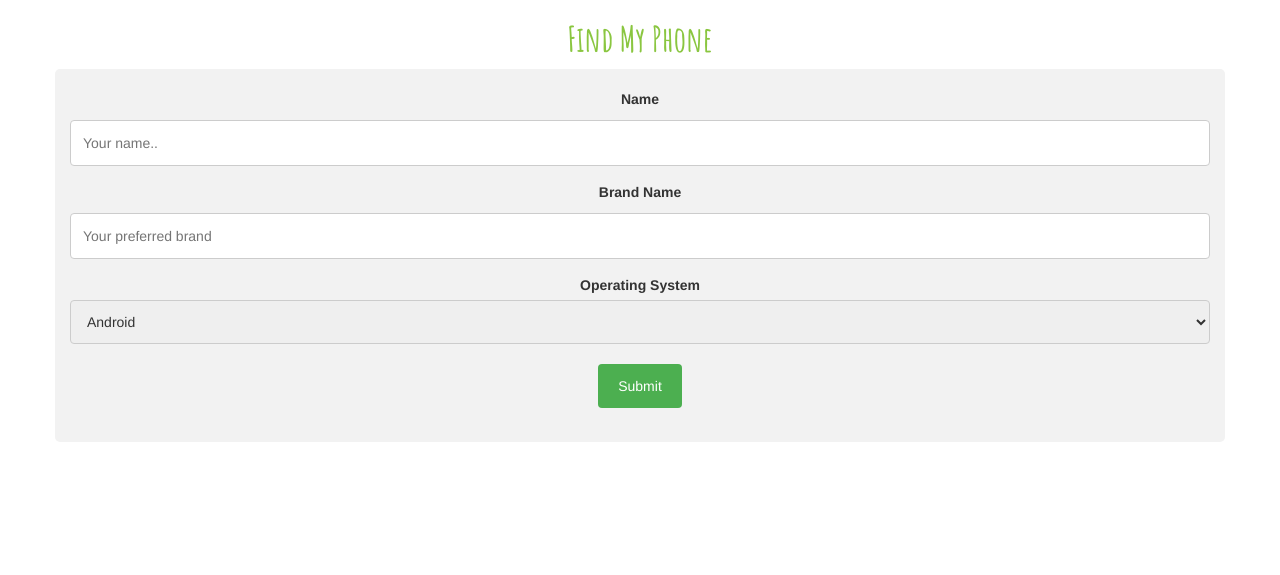
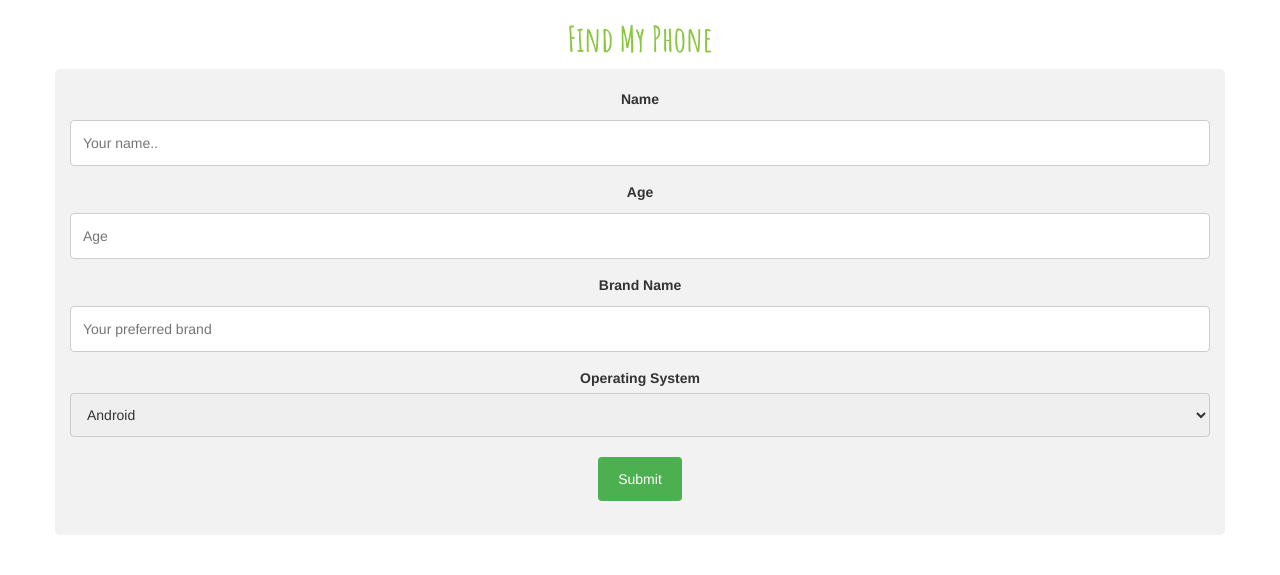
Before and after one commit to ruchiraPeiris/Ontology, a Flask app: page / in a window 1280 px wide. Shown: the part 60-635 px from the top of the page. Run offline with Flask 2, Linux system fonts and the light colour scheme; some libraries are stand-ins or nearby versions.

Commit message:
Add age text field and individuals to ontology

```diff
--- a/templates/wim_phone.html
+++ b/templates/wim_phone.html
@@ -57,6 +57,9 @@
     <label for="fname">Name</label>
     <input type="text" id="username" name="username" placeholder="Your name..">
 
+    <label for="age">Age</label>
+    <input type="text" id="age" name="age" placeholder="Age">
+
     <label for="bname">Brand Name</label>
     <input type="text" id="brandname" name="brandname" placeholder="Your preferred brand">
 
```
Also changed, not shown: 1 other file.
